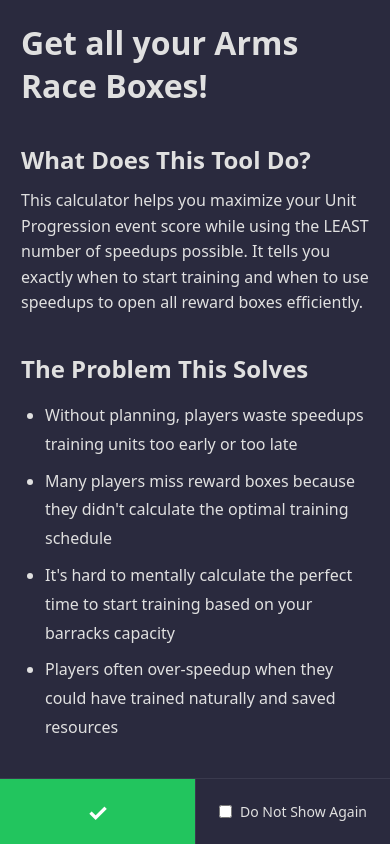
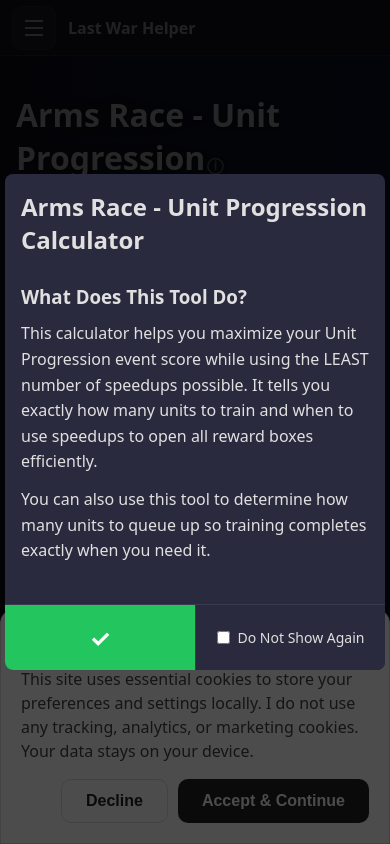
Before and after one commit to Sachmophoclies/last-war, a React (Vite) app: page /last-war/unit-progression in a window 390 px wide. Shown: the top 844 px of the page. Built offline with nearby package versions, Linux system fonts and the light colour scheme.

Commit message:
Update FirstViewPopup to centered modal with responsive heading sizes and simplified content

```diff
--- a/src/components/FirstViewPopup.jsx
+++ b/src/components/FirstViewPopup.jsx
@@ -39,6 +39,7 @@ export default function FirstViewPopup({ pageKey, content }) {
 
   return (
     <div className="first-view-popup">
+      <div className="first-view-popup-modal">
         {/* Scrollable Content */}
         <div className="first-view-content">
           {content.title && <h1>{content.title}</h1>}
@@ -77,5 +78,6 @@ export default function FirstViewPopup({ pageKey, content }) {
           </div>
         </div>
       </div>
+    </div>
   );
 }
--- a/src/data/content.json
+++ b/src/data/content.json
@@ -7,47 +7,13 @@
   },
   "satchsGuides": {
     "armsRace": {
-      "title": "Get all your Arms Race Boxes!",
+      "title": "Arms Race - Unit Progression Calculator",
       "sections": [
         {
           "heading": "What Does This Tool Do?",
           "paragraphs": [
-            "This calculator helps you maximize your Unit Progression event score while using the LEAST number of speedups possible. It tells you exactly when to start training and when to use speedups to open all reward boxes efficiently."
-          ]
-        },
-        {
-          "heading": "The Problem This Solves",
-          "bullets": [
-            "Without planning, players waste speedups training units too early or too late",
-            "Many players miss reward boxes because they didn't calculate the optimal training schedule",
-            "It's hard to mentally calculate the perfect time to start training based on your barracks capacity",
-            "Players often over-speedup when they could have trained naturally and saved resources"
-          ]
-        },
-        {
-          "heading": "How It Works",
-          "paragraphs": [
-            "Enter your strongest barracks capacity and the total training time shown in-game. The tool calculates the EXACT time you should start training to finish right when the event begins.",
-            "If you have multiple barracks with different capacities, enter those too - the calculator will tell you when each barracks will fill up during training, so you know exactly when to speedup to the next checkpoint."
-          ]
-        },
-        {
-          "heading": "Key Benefits",
-          "bullets": [
-            "Save precious speedups by training as much as possible naturally",
-            "Never miss a reward box due to poor timing",
-            "See your total points and speedup strategy before you commit",
-            "Account for multiple barracks filling at different times",
-            "Auto-calculates next Unit Progression time in YOUR timezone"
-          ]
-        },
-        {
-          "heading": "Pro Tips",
-          "bullets": [
-            "Always check the calculated start time - if it's in the past, you'll need more speedups",
-            "The tool accounts for the fact that training slows down as barracks fill up",
-            "Use the optional barracks fields if you want precision - otherwise just the main fields work great",
-            "The auto-calculated time updates based on the real game schedule"
+            "This calculator helps you maximize your Unit Progression event score while using the LEAST number of speedups possible. It tells you exactly how many units to train and when to use speedups to open all reward boxes efficiently.",
+            "You can also use this tool to determine how many units to queue up so training completes exactly when you need it."
           ]
         }
       ]
--- a/src/data/version.json
+++ b/src/data/version.json
@@ -1,4 +1,4 @@
 {
-    "version": "2.2.0",
-    "date": "Dec. 26, 2025"
+    "version": "2.2.1",
+    "date": "Dec. 28, 2025"
 }
--- a/src/index.css
+++ b/src/index.css
@@ -567,34 +567,59 @@ body:not([data-debug="true"]) .debug-only{
 .first-view-popup{
   position: fixed;
   inset: 0;
-  background: var(--card-bg);
+  background: rgba(0, 0, 0, 0.7);
   z-index: 110;
   display: flex;
-  flex-direction: column;
+  align-items: center;
+  justify-content: center;
   padding: 5px;
 }
 @media (min-width: 720px){
   .first-view-popup{
-    padding: 0;
-    left: 0;
-    right: 0;
+    padding: 20px;
+  }
+}
+.first-view-popup-modal{
+  display: flex;
+  flex-direction: column;
+  background: var(--card-bg);
+  width: 100%;
+  max-height: 95vh;
+  border-radius: 8px;
+  overflow: hidden;
+}
+@media (min-width: 720px){
+  .first-view-popup-modal{
+    max-width: 800px;
+    max-height: 90vh;
   }
 }
 .first-view-content{
   flex: 1;
   overflow-y: auto;
   padding: 16px;
-  padding-bottom: 80px;
 }
 .first-view-content h1{
   color: var(--text-primary);
   margin-top: 0;
   text-shadow: none;
+  font-size: 1.5em;
+}
+@media (min-width: 720px){
+  .first-view-content h1{
+    font-size: 2em;
+  }
 }
 .first-view-content h2{
   color: var(--text-primary);
   margin-top: 1.5em;
   margin-bottom: 0.5em;
+  font-size: 1.17em;
+}
+@media (min-width: 720px){
+  .first-view-content h2{
+    font-size: 1.5em;
+  }
 }
 .first-view-content p{
   color: var(--text-primary);
@@ -613,14 +638,9 @@ body:not([data-debug="true"]) .debug-only{
   margin-bottom: 1.5em;
 }
 .first-view-footer{
-  position: fixed;
-  bottom: 0;
-  left: 0;
-  right: 0;
   display: flex;
   background: var(--card-bg);
   border-top: 1px solid var(--card-border);
-  z-index: 111;
 }
 .first-view-footer-check{
   width: 50%;
```
Lines whose indentation alone changed are shown as unchanged.
